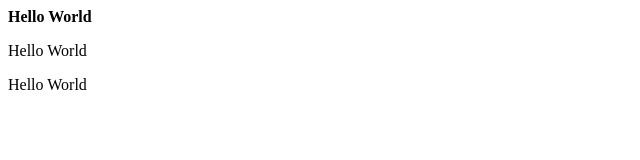
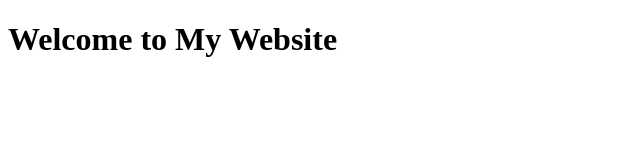
Before and after one commit to snareofalifetime/snareofalifetime.github.io, a plain HTML site: page index.html in a window 1280 px wide. Shown: the whole page, without its empty margins (0-640 px from the left). Drawn offline with Linux system fonts and the light colour scheme.

Commit message:
Update index.html

```diff
--- a/index.html
+++ b/index.html
@@ -1,9 +1,17 @@
-<html>
- <head>
- </head>
- <body>
-    <b>Hello World</b>
-    <p>Hello World</p>
-     Hello World
- </body>
+<!DOCTYPE html>
+<html lang="en">
+  <head>
+    <meta charset="UTF-8">
+    <meta name="viewport" content="width=device-width, initial-scale=1.0">
+    <meta http-equiv="X-UA-Compatible" content="ie=edge">
+    <title>My Website</title>
+    <link rel="stylesheet" href="./style.css">
+    <link rel="icon" href="./favicon.ico" type="image/x-icon">
+  </head>
+  <body>
+    <main>
+        <h1>Welcome to My Website</h1>
+    </main>
+    <script src="index.js"></script>
+  </body>
 </html>
```
